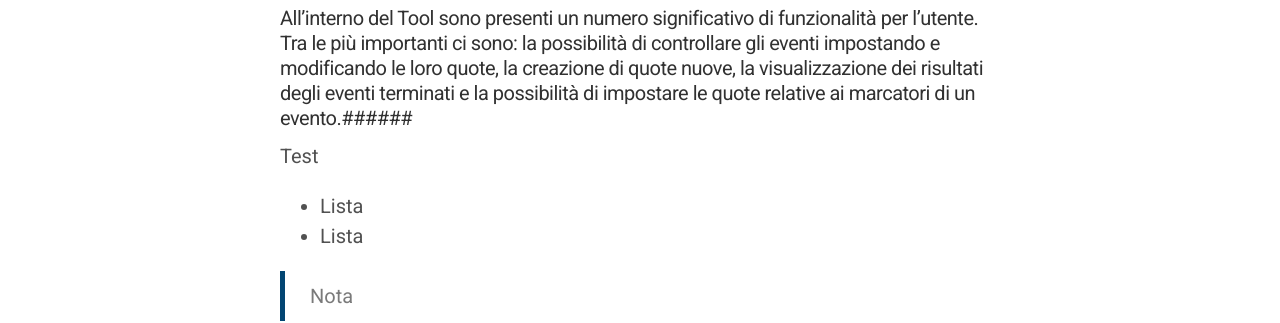
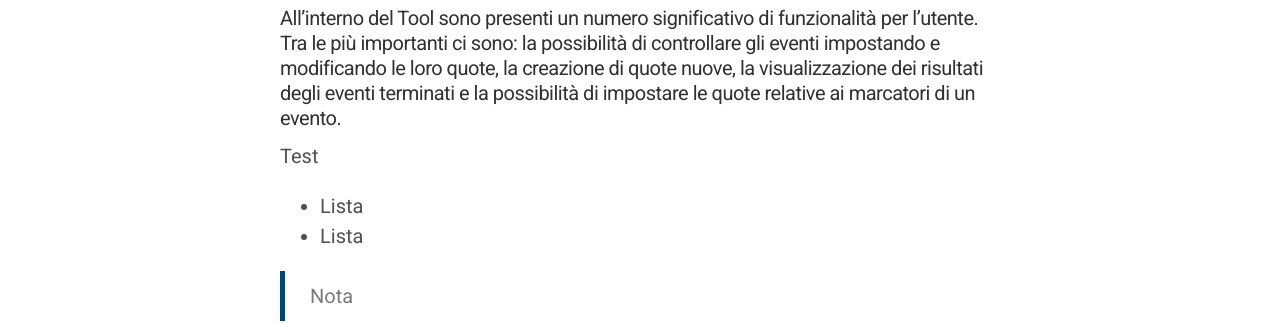
Before and after one commit to docsforodds/docs, a Jekyll site: the page built from docs/it/section/page1.md, in a window 1280 px wide and 941 px high. Shown: the part 534-857 px from the top of the window. Built offline with Jekyll 4.4.1, drawn with Linux system fonts in a browser that asks for light colours; nearby versions of some CDN libraries.

Commit message:
modificato

```diff
--- a/docs/it/section/page1.md
+++ b/docs/it/section/page1.md
@@ -24,7 +24,7 @@ Albero di navigazione Sport>Category>Tournament;
     1.2  Funzionalità generali
 </p>
 
-###### All’interno del Tool sono presenti un numero significativo di funzionalità per l’utente. Tra le più importanti ci sono: la possibilità di controllare gli eventi impostando e modificando le loro quote, la creazione di quote nuove, la visualizzazione dei risultati degli eventi terminati e la possibilità di impostare le quote relative ai marcatori di un evento.######
+###### All’interno del Tool sono presenti un numero significativo di funzionalità per l’utente. Tra le più importanti ci sono: la possibilità di controllare gli eventi impostando e modificando le loro quote, la creazione di quote nuove, la visualizzazione dei risultati degli eventi terminati e la possibilità di impostare le quote relative ai marcatori di un evento.
 
 
 Test
```
